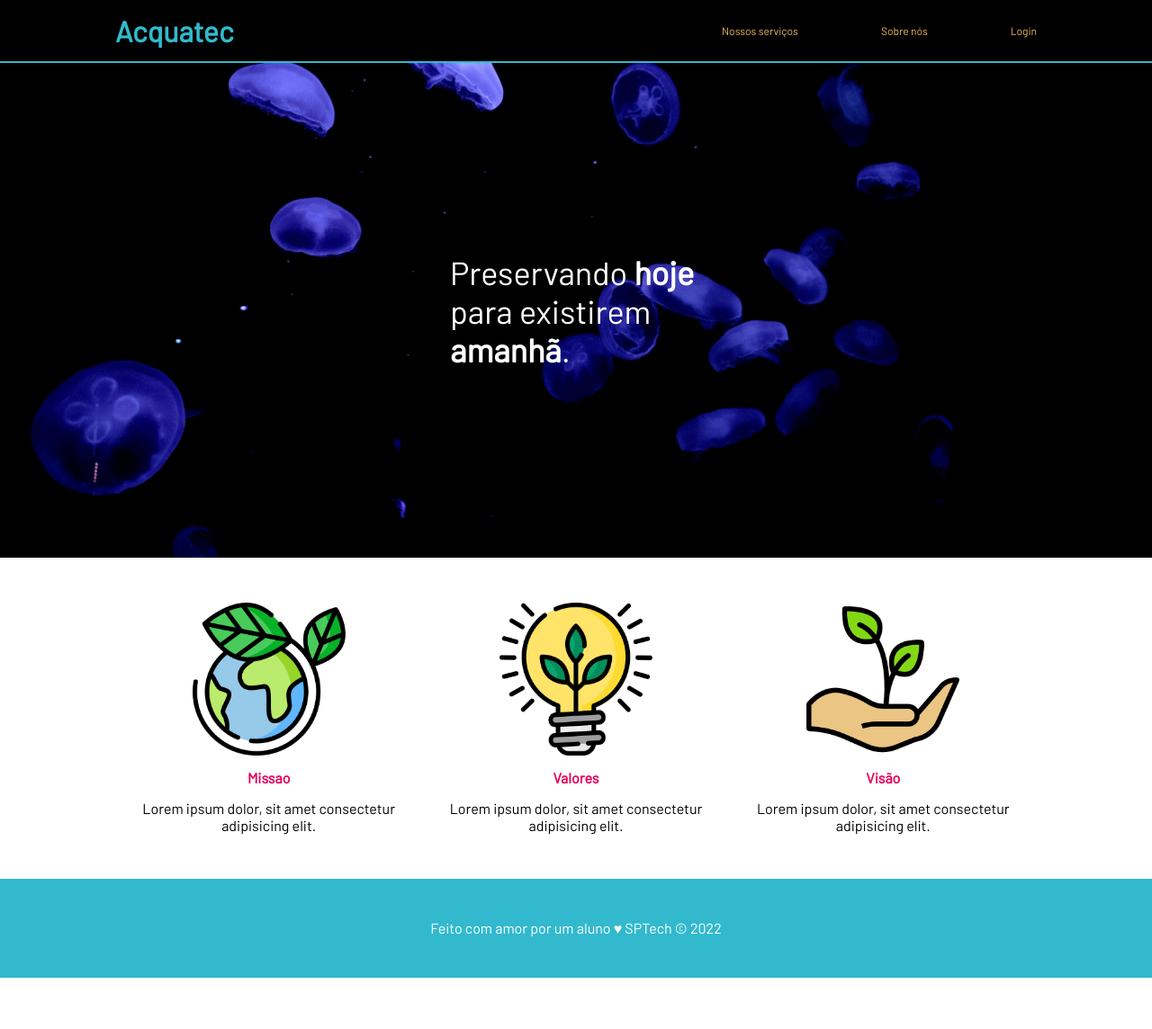
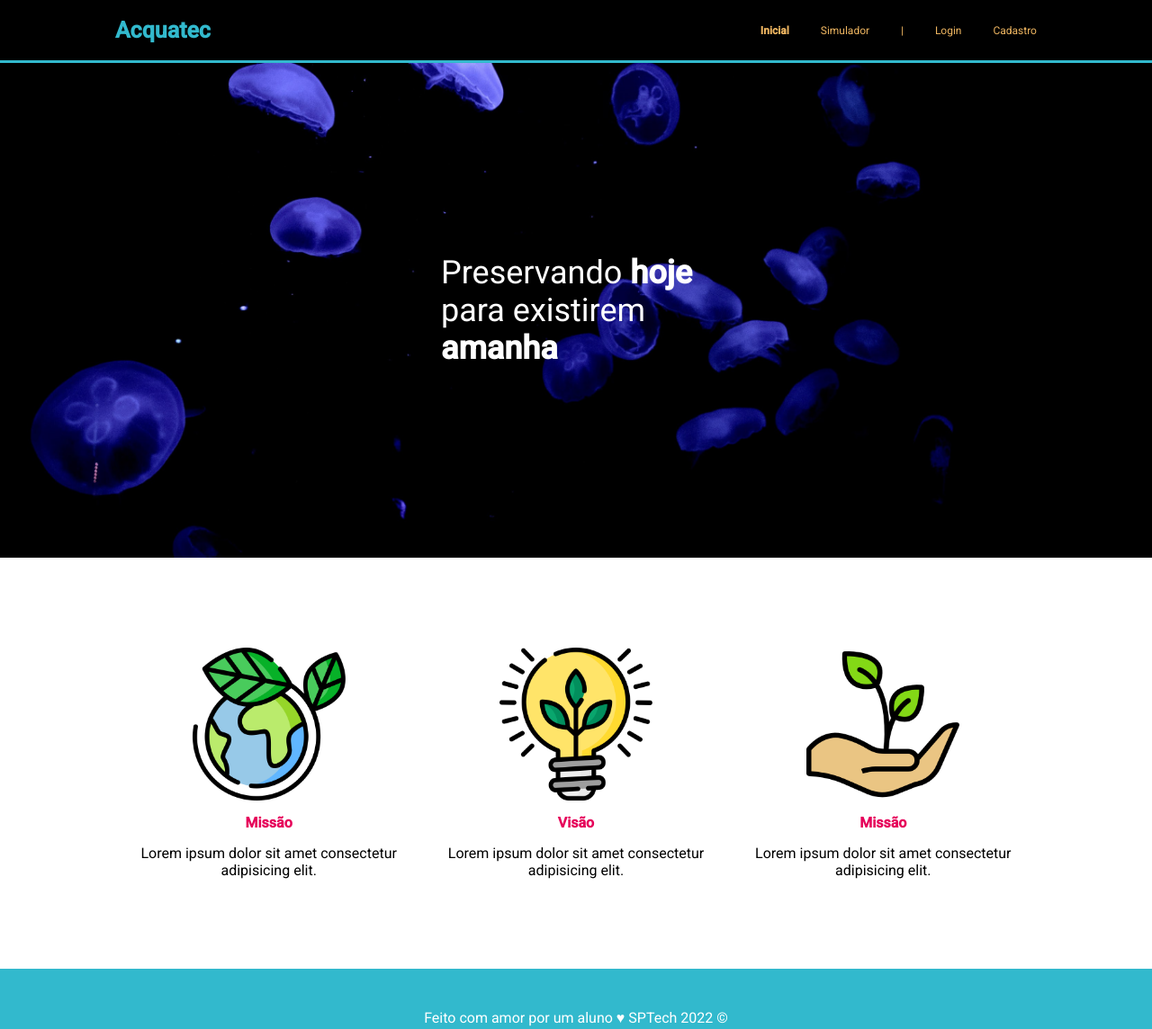
Before and after one commit to willianpaternezi/primeiro_repositorio2.0, a plain HTML site: page acquatec2.0/index.html in a window 1280 px wide. Shown: the whole page at 90% size. Before the commit the page ends 1087 px from the top, so only its background shows below. Drawn offline with Linux system fonts and the light colour scheme.

Commit message:
att_acquatec

```diff
--- a/acquatec2.0/index.html
+++ b/acquatec2.0/index.html
@@ -1,52 +1,58 @@
 <!DOCTYPE html>
-<html lang="pt">
+<html lang="en">
 <head>
-    <meta charset="UTF-8" />
-    <meta http-equiv="X-UA-Compatible" content="IE=edge" />
-    <meta name="viewport" content="width=device-width, initial-scale=1.0" />
+    <meta charset="UTF-8">
+    <meta http-equiv="X-UA-Compatible" content="IE=edge">
+    <meta name="viewport" content="width=device-width, initial-scale=1.0">
     <title>Acquatec</title>
-    <link rel="stylesheet" href="style.css">
+    <link rel="stylesheet" href="stylesMain.css">
+    <link rel="stylesheet" type="text/css" href="stylesHome.css" />
+
 </head>
 <body>
     <header>
-      <div class="container">
-        <div class="titulo">
-          <h1>Acquatec</h1>
-        </div>
-        <div class="navegacao">
-            <ul>
-                <li>Nossos serviços</li>
-                <li>Sobre nós</li>
-                <li>Login</li>
+        <nav class="navbar">
+            <h1 class="logo">Acquatec</h1>
+            <ul class="nav_item">
+                <li class="nav_link ativo">
+                    <a href="index.html">Inicial</a>
+                </li>
+                <li class="nav_link"><a href="#">
+                    Simulador</a>
+                </li>
+                <li class="nav_link">|</li>
+                <li class="nav_link">
+                    <a href="login.html">Login</a>
+                </li>
+                <li class="nav_link">
+                    <a href="#">Cadastro</a>
+                </li>
             </ul>
-        </div>
-      </div>
+        </nav>
     </header>
     <main>
         <div class="banner">
             <div class="container">
-          <p>
-            Preservando <b>hoje</b> para existirem <b>amanhã</b>.
-          </p>
+                <p>Preservando <b>hoje</b> para existirem <b>amanha</b> </p>
             </div>
         </div>
         <div class="social">
             <div class="container">
                 <div class="caixas">
                     <div class="caixa">
-        <img src="./assets/img/planet-earth_color.png" alt="Icone da missão da Acquatec">
-        <h4>Missao</h4>
-        <p>Lorem ipsum dolor, sit amet consectetur adipisicing elit.</p>
+                        <img src="./assets/img/planet-earth_color.png" alt="Ícone da missão da Acquatec.">
+                        <h4>Missão</h4>
+                        <p>Lorem ipsum dolor sit amet consectetur adipisicing elit.</p>
                     </div>
                     <div class="caixa">
-        <img src="./assets/img/lightbulb_color.png" alt="Icone dos valores da Acquatec">
-        <h4>Valores</h4>
-        <p>Lorem ipsum dolor, sit amet consectetur adipisicing elit.</p>
+                        <img src="./assets/img/lightbulb_color.png" alt="Ícone da visão da Acquatec">
+                        <h4>Visão</h4>
+                        <p>Lorem ipsum dolor sit amet consectetur adipisicing elit. </p>
                     </div>
                     <div class="caixa">
                         <img src="./assets/img/growth_color.png" alt="Icone da visão da Acquatec">
-        <h4>Visão</h4>
-        <p>Lorem ipsum dolor, sit amet consectetur adipisicing elit.</p>
+                        <h4>Missão</h4>
+                        <p>Lorem ipsum dolor sit amet consectetur adipisicing elit.</p>
                     </div>
                 </div>
             </div>
@@ -54,10 +60,9 @@
     </main>
     <footer>
         <div class="container">
-        <p>
-          Feito com amor por um aluno &hearts; SPTech &copy; 2022
-        </p>
+            <p>Feito com amor por um aluno &hearts; SPTech 2022 &copy;</p>
         </div>
     </footer>
+
 </body>
 </html>
--- a/acquatec2.0/style.css
+++ /dev/null
@@ -1,94 +0,0 @@
-@import url('https://fonts.googleapis.com/css2?family=Barlow:ital,wght@0,400;1,100&display=swap');
-
-* {
-    margin: 0;
-    padding: 0;
-    box-sizing: border-box;
-}
-body{
-    font-family: "Barlow", sans-serif;
-    overflow-x: hidden;
-}
-
-header {
-    background-color: black;
-    border-bottom: 2px solid #32b9cd;
-    padding: 15px 0;
-
-}
-
-.container{
-    width: 80%;
-    margin: 0 auto;
-    display: flex;
-    flex-direction: row;
-    align-items: center;
-    justify-content: space-between;
-}
-
-.titulo {
-    color: #32b9cd;
-}
-
-.navegacao {
-    color: #efb661;
-}
-
-.navegacao ul {
-    list-style: none;
-    display: flex;
-    justify-content: space-between;
-    width: 350px;
-}
-.navegacao ul li {
-    font-size: 12px;
-    cursor: pointer;
-}
-.banner {
-    background-image: url("./assets/img/bg-jelly-fish-para_outras_pags.png");
-    padding: 100px 0;
-    background-size: cover;
-}
-.banner .container {
-    height: 350px;
-    justify-content: center;
-    align-items: center;
-}
-.banner p {
-    color: #fff;
-    font-size: 36px;
-    width: 280px;
-
-}
-.social {
-    margin: 50px 0;
-}
-.social .caixas {
-    display: flex;
-}
-.caixa{
-    display: flex;
-    flex-direction: column;
-    align-items: center;
-    margin: 0 15px;
-}
-.caixa h4 {
-    margin: 15px 0;
-    color: #e6005a;
-}
-.caixa p {
-    text-align: center;
-}
-.caixa img {
-    width: 170px;
-}
-footer {
-    background-color: #32b9cd;
-    padding: 45px 0;
-}
-footer .container {
-    justify-content: center;
-}
-footer p {
-    color: #fff;
-}
--- /dev/null
+++ b/acquatec2.0/stylesHome.css
@@ -0,0 +1,45 @@
+.banner{
+    background-image: url("./assets/img/bg-jelly-fish-para_outras_pags.png");
+    padding: 100px 0;
+    background-size: cover;
+}
+.banner .container{
+    height: 350px;
+    align-items: center;
+    justify-content: center;
+}
+
+.banner p{
+    width: 300px;
+    color: #fff;
+    font-size: 36px;
+}
+
+.social{
+    margin: 50px 0;
+}
+
+.caixas{
+    display: flex;
+    padding: 50px 0;
+}
+
+.caixa{
+    display: flex;
+    flex-direction: column;
+    align-items: center;
+    margin: 0 15px;
+}
+
+.caixa p {
+    text-align: center;
+}
+
+.caixa h4{
+    color: #e6005a;
+    margin: 15px 0;
+}
+
+.caixa img{
+    width: 170px;
+}
--- /dev/null
+++ b/acquatec2.0/stylesLogin.css
@@ -0,0 +1,65 @@
+.banner{
+    background-image: url("./assets/img/bg-jelly-fish-para_outras_pags.png");
+    padding: 10px 0;
+    background-size: cover;
+    height: 95vh;
+}
+
+.banner .container{
+    height: 100%;
+    display: flex;
+    align-items: center;
+    justify-content: center;
+}
+
+.caixa_formulario{
+    background-color: #e5e5e5;
+    padding: 50px 100px;
+    border-radius: 10px;
+    display: flex;
+    flex-direction: column;
+    align-items: center;
+    justify-content: center;
+}
+
+.caixa_formulario h2{
+    color: palevioletred;
+    margin-bottom: 20px;
+}
+
+.campo{
+    display: flex;
+    flex-direction: column;
+    align-items: flex-start;
+    justify-content: flex-start;
+}
+
+.campo label{
+    color: palevioletred;
+    font-size: 20px;
+    padding: 10px 0px;
+}
+
+.campo input{
+    padding: 10px;
+    border-radius: 10px;
+    border: 2px solid #32b9cd;
+}
+
+.caixa_formulario button{
+    font-weight: bold;
+    border: none;
+    padding: 10px 20px;
+    margin-top: 20px;
+    width: 120px;
+    color: rgb(255, 255, 255);
+    background-color: #e6005a;
+    border-radius: 5px;
+    cursor: pointer;
+
+}
+
+.caixa_formulario button:hover{
+    opacity: 0.8;
+
+}
--- /dev/null
+++ b/acquatec2.0/stylesMain.css
@@ -0,0 +1,78 @@
+@import url('https://fonts.googleapis.com/css2? family= Roboto:wght@100;300;400;500 & display=swap');
+
+*{
+    margin: 0;
+    padding: 0;
+    box-sizing: border-box;
+    font-family: 'Roboto', sans-serif;
+
+}
+
+header{
+    display: flex;
+    background-color:  black;
+    height: 70px;
+    border-bottom: 3px solid;
+    border-color:#32b9cd;
+
+}
+
+
+.container{
+    width: 80%;
+    height: 100%;
+    display: flex;
+    justify-content: center;
+    align-items: center;
+    margin: 0 auto;
+
+}
+
+.logo{
+    color: #32b9cd;
+    font-size: 25px;
+}
+
+.navbar{
+    width: 80%;
+    display: flex;
+    justify-content:space-between;
+    align-items: center;
+    flex-direction: row;
+    margin: 0 auto;
+}
+
+.nav_item{
+    display: flex;
+    text-decoration: none;
+    list-style-type: none;
+    justify-content: space-between;
+    width: 30%;
+}
+
+.nav_link{
+    color: #efb661;
+    font-size: 12px;
+    cursor: pointer;
+    text-decoration: none;
+}
+
+.nav_link a{
+    text-decoration: none;
+    color: #efb661;
+}
+
+.ativo{
+    font-weight: bold;
+    color: aqua;
+
+}
+
+
+footer{
+    padding: 45px 0;
+    background-color: #32b9cd;
+}
+footer p{
+    color: #fff;
+}
```
Also changed, not shown: acquatec2.0/login.html (added, +58 -0 lines). Lines whose indentation alone changed are shown as unchanged.
